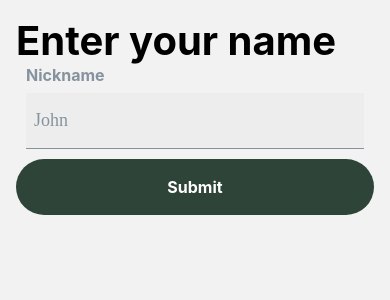
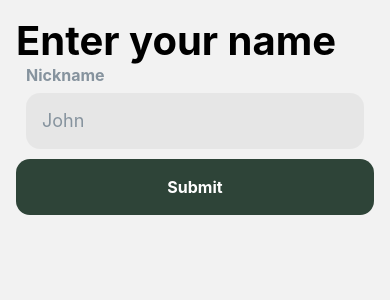
Before and after one commit to ttar-dev/hpc-rn-2, a React Native app: screen / in a window 390 px wide. Shown: the top 300 px of the page. Built offline with nearby package versions, Linux system fonts and the light colour scheme.

Commit message:
Update input and button styles in themeConfig.js

```diff
--- a/themeConfig.js
+++ b/themeConfig.js
@@ -7,16 +7,18 @@ const theme = createTheme({
 
   components: {
     Input: {
-      inputStyle: {fontFamily: 'BodyText', paddingHorizontal: 8},
+      inputStyle: {paddingHorizontal: 16},
       inputContainerStyle: {
-        backgroundColor: 'rgba(0, 0, 0, .025)',
+        backgroundColor: 'rgba(0, 0, 0, .05)',
+        borderColor: 'transparent',
         height: 56,
+        borderRadius: 28 / 2,
       },
       labelStyle: {fontSize: 16, paddingBottom: 8},
     },
     Button: {
       titleStyle: {fontSize: 16, fontWeight: 'bold'},
-      buttonStyle: {borderRadius: 28, height: 56},
+      buttonStyle: {borderRadius: 28 / 2, height: 56},
     },
   },
   mode: 'light',
```
